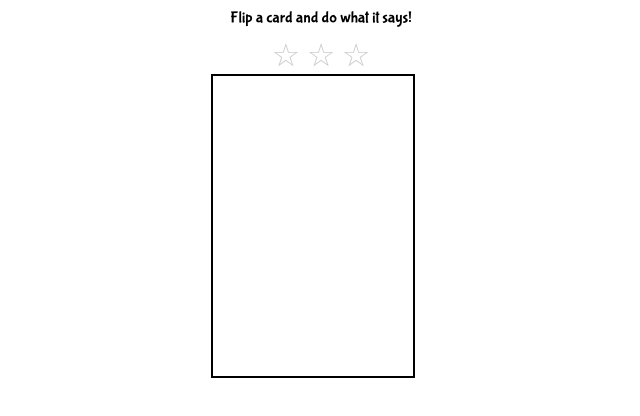
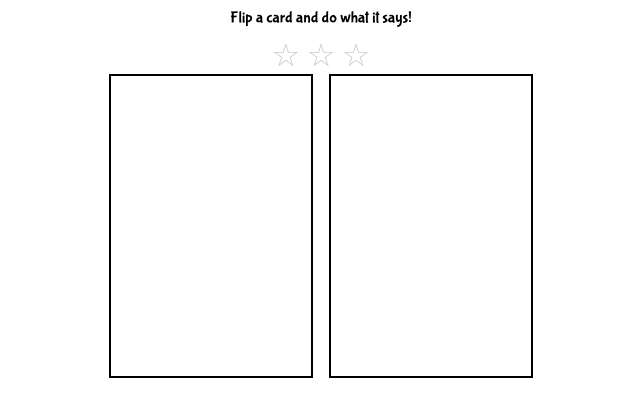
Before and after one commit to elpopes/nowWat, a website built with webpack: page index.html in a window 1280 px wide. Shown: the part 86-502 px from the top of the page, without its empty margins (319-959 px from the left). Built offline with nearby package versions, Linux system fonts and the light colour scheme.

Commit message:
refactor index

```diff
--- a/index.html
+++ b/index.html
@@ -16,12 +16,13 @@
       </div>
       <div id="deckContainer">
         <div id="deck" class="card">
-          <div class="face front"></div>
           <div class="face back">
             <div class="question-mark">?</div>
           </div>
         </div>
-        <div id="faceUpCard"></div>
+        <div id="discardPile" class="card">
+          <div class="face front"></div>
+        </div>
       </div>
       <button id="startButton">Start</button>
       <div id="timer"></div>
```
Also changed, not shown: bundle.js (+1 -1 lines).
